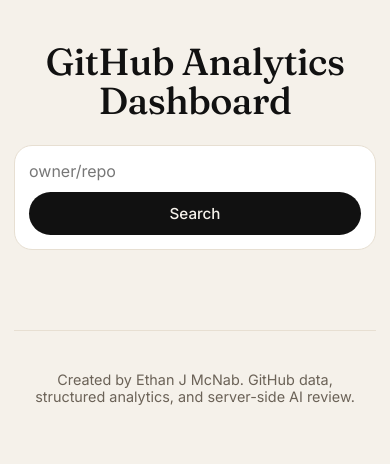
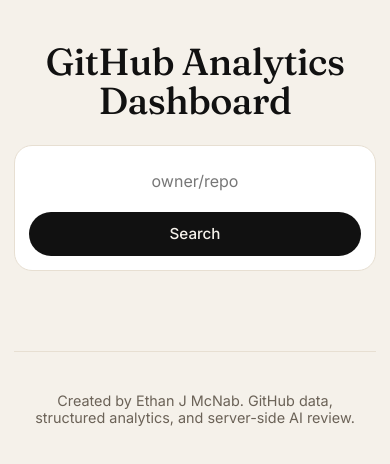
Before and after one commit to EthanJMcNab/github-analytics-dashboard, a React (Vite) app: page / in a window 390 px wide. Shown: the top 464 px of the page. Built offline with nearby package versions, Linux system fonts and the light colour scheme.

Commit message:
fix: mobile search button collapsing on mobile

```diff
--- a/src/index.css
+++ b/src/index.css
@@ -800,7 +800,21 @@
 
     .searchBar input,
     .searchBar button {
+        box-sizing: border-box;
         width: 100%;
+    }
+
+    .searchBar input {
+        min-height: 42px;
+        padding: 0 4px;
+        text-align: center;
+    }
+
+    .searchBar button {
+        align-items: center;
+        display: flex;
+        justify-content: center;
+        min-height: 44px;
     }
 
     .statsGrid,
```
